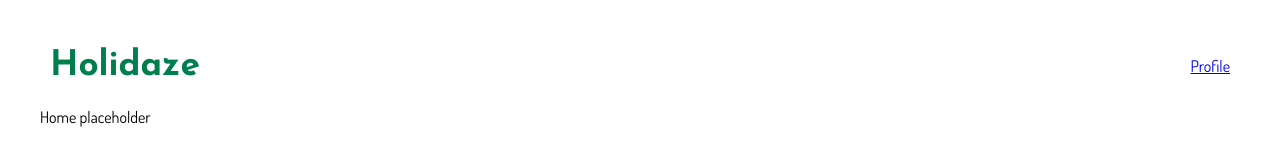
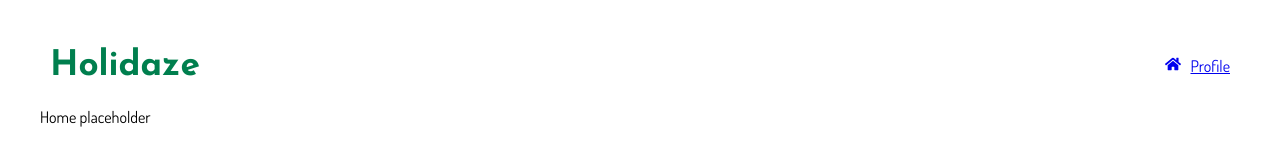
Before and after one commit to mhaarseth/holidaze, a React (Create React App) app in the folder holidaze/: page / in a window 1280 px wide. Shown: the top 160 px of the page. Built offline with nearby package versions, Linux system fonts and the light colour scheme.

Commit message:
Installs react-icons package

```diff
--- a/holidaze/package.json
+++ b/holidaze/package.json
@@ -8,6 +8,7 @@
     "@testing-library/user-event": "^13.5.0",
     "react": "^18.2.0",
     "react-dom": "^18.2.0",
+    "react-icons": "^5.1.0",
     "react-router-dom": "^6.23.0",
     "react-scripts": "5.0.1",
     "web-vitals": "^2.1.4"
--- a/holidaze/src/components/Nav/Nav.js
+++ b/holidaze/src/components/Nav/Nav.js
@@ -1,7 +1,6 @@
 import React from "react";
 import { Link } from "react-router-dom";
-import { FontAwesomeIcon } from "@fortawesome/react-fontawesome";
-import { faHouse } from "@awesome.me/kit-KIT_CODE/icons/classic/solid";
+import { FaHome } from "react-icons/fa";
 import styles from "./Nav.module.css";
 
 export default function Nav() {
@@ -10,7 +9,7 @@ export default function Nav() {
       <h1 className={styles.navTitle}>Holidaze</h1>
       <div className={styles.menuContainer}>
         <Link to="/home" className={styles.menuItem}>
-          <faHouse />
+          <FaHome />
         </Link>
         <Link to="/profile" className={styles.menuItem}>
           Profile
```
Also changed, not shown: 1 other file (tests, documents, lock files or other folders).
